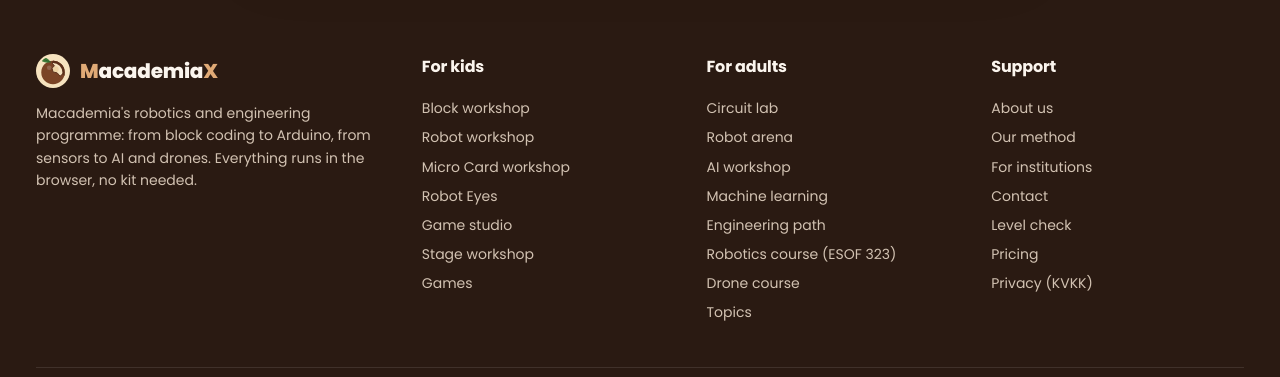
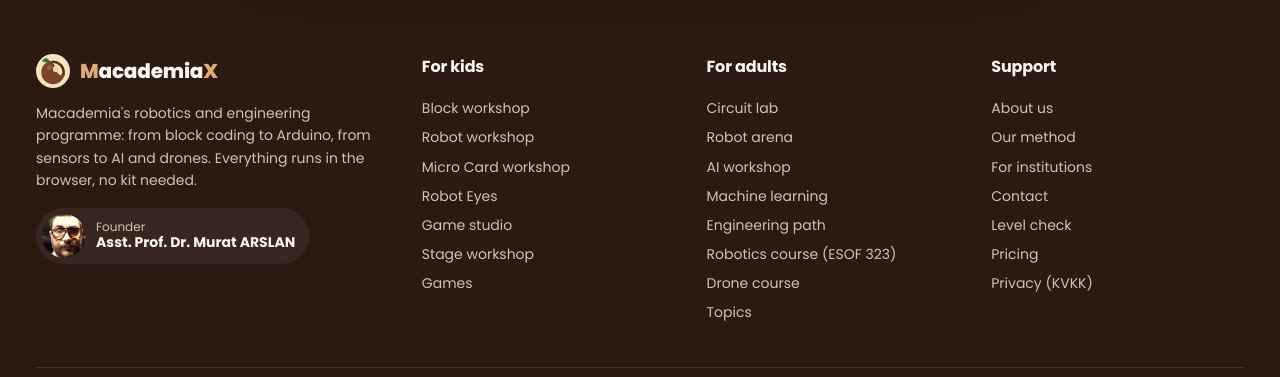
Before and after one commit to wpu-research/ask-robotic, a Next.js app in the folder apps/web/: page /giris in a window 1280 px wide. Shown: the part 850-1227 px from the top of the page. Built offline with nearby package versions, Linux system fonts and the light colour scheme; no server answers.

Commit message:
feat(ana-sayfa): sayfa sonunda kurucu kartı, alt bilgide kurucu (Dr. Öğr. Üyesi Murat Arslan)
Co-Authored-By: Claude Opus 5.5 <noreply@anthropic.com>

```diff
--- a/apps/web/src/app/macademia.css
+++ b/apps/web/src/app/macademia.css
@@ -299,3 +299,11 @@ h1, h2, h3, h4 { text-wrap: balance; letter-spacing: -.01em; }
   .steps, .mx-cards, .mx-cards.three { grid-template-columns: 1fr; }
   .site-footer .cols { grid-template-columns: 1fr; }
 }
+
+/* Alt bilgide kurucu: fotoğraf + ad, eğitmen profiline bağlanır */
+.site-footer a.foot-founder { display: inline-flex; align-items: center; gap: 10px; margin-top: 16px; padding: 6px 14px 6px 6px; border-radius: 999px; background: rgba(255,255,255,.06); }
+.foot-founder img { width: 44px; height: 44px; border-radius: 50%; object-fit: cover; }
+.foot-founder span { display: grid; line-height: 1.2; }
+.foot-founder small { font-size: 12px; color: var(--on-deep-muted); }
+.foot-founder b { color: var(--on-deep); font-size: 14px; }
+.home-founder { padding-top: 0; }
--- a/apps/web/src/components/shell/app-shell.tsx
+++ b/apps/web/src/components/shell/app-shell.tsx
@@ -12,7 +12,8 @@ import { Mascot } from '../lesson-v2/mascot'
 import { UserMenu } from '../auth/user-menu'
 import { SessionSync } from '../auth/session-sync'
 import { LocaleSwitcher } from './locale-switcher'
-import { useT } from '@/i18n/client'
+import { useLocale, useT } from '@/i18n/client'
+import { instructorBySlug, instructorHref } from '@/lib/egitmen/egitmenler'
 import { RobiDock } from '../robi/robi-dock'
 import { VoiceProvider } from '../lesson-v2/voice'
 
@@ -23,6 +24,9 @@ import { VoiceProvider } from '../lesson-v2/voice'
 export function AppShell({ children, authOn, robiOn = false, ttsOn = false }: { children: ReactNode; authOn: boolean; robiOn?: boolean; ttsOn?: boolean }) {
   const pathname = usePathname()
   const t = useT()
+  const locale = useLocale()
+  // Alt bilgide her sayfada kurucu (eğitmen profiline bağlanır)
+  const founder = instructorBySlug('murat-arslan')
   const [menu, setMenu] = useState(false)
   const [palette, setPalette] = useState(false)
   const [mac, setMac] = useState(false)
@@ -91,6 +95,12 @@ export function AppShell({ children, authOn, robiOn = false, ttsOn = false }: {
             <div>
               <h4 className="foot-brand"><NutLogo size={34} /><Wordmark /></h4>
               <p>{t('shell.foot.desc')}</p>
+              {founder && (
+                <Link href={instructorHref(founder)} className="foot-founder">
+                  <img src={founder.photo.jpg160} alt="" width={44} height={44} loading="lazy" />
+                  <span><small>{t('instructor.founder')}</small><b>{founder.name[locale]}</b></span>
+                </Link>
+              )}
             </div>
             <div>
               <h4>{t('shell.groups.kids')}</h4>
--- a/apps/web/src/i18n/en/instructor.ts
+++ b/apps/web/src/i18n/en/instructor.ts
@@ -16,6 +16,7 @@ export const instructor: typeof Tr = {
   conference: 'Conference',
   youtube: 'YouTube channel',
   youtubeSoon: 'A YouTube channel with course videos is coming soon.',
+  founder: 'Founder',
   card: {
     label: 'Course instructor',
     profile: 'View profile',
--- a/apps/web/src/i18n/tr/instructor.ts
+++ b/apps/web/src/i18n/tr/instructor.ts
@@ -14,6 +14,7 @@ export const instructor = {
   conference: 'Konferans',
   youtube: 'YouTube kanalı',
   youtubeSoon: 'Ders videolarının yer alacağı YouTube kanalı yakında açılıyor.',
+  founder: 'Kurucu',
   card: {
     label: 'Dersin eğitmeni',
     profile: 'Profili gör',
```
Also changed, not shown: apps/web/src/app/page.tsx (+5 -2 lines).
